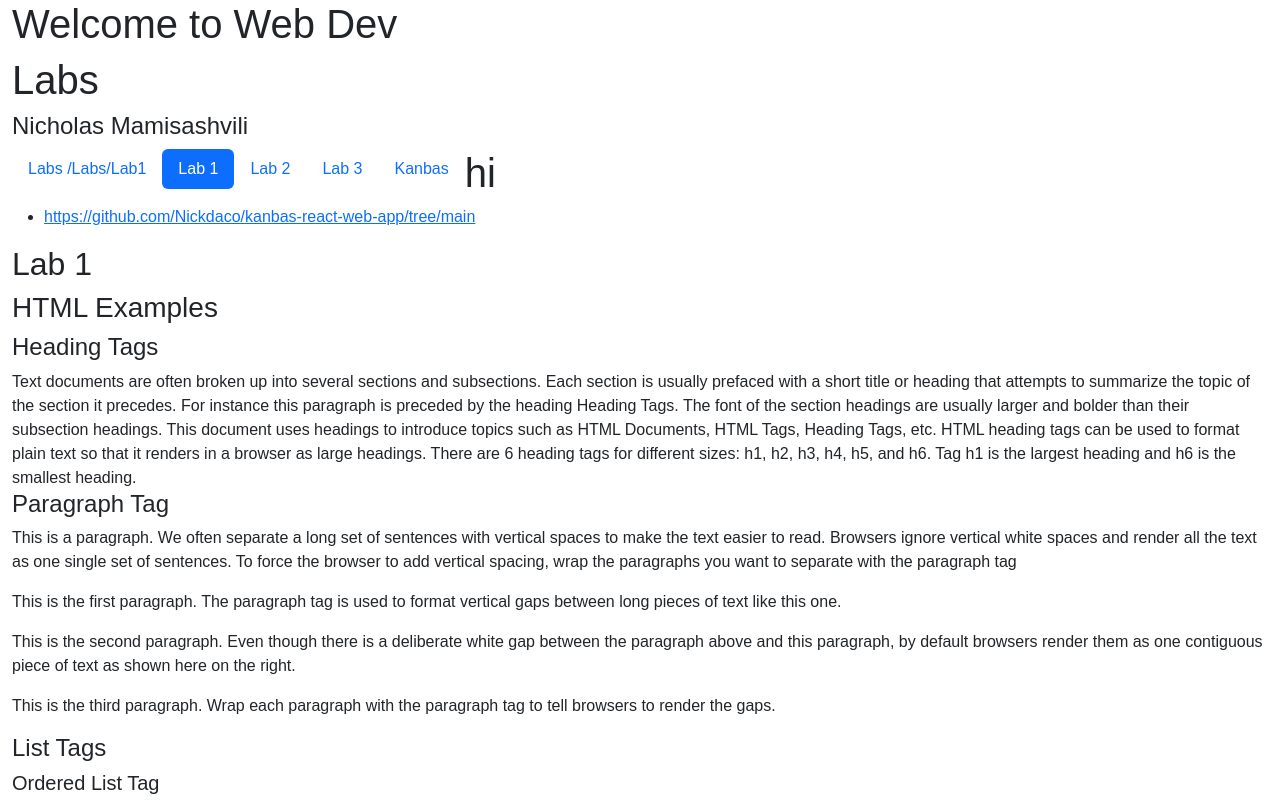
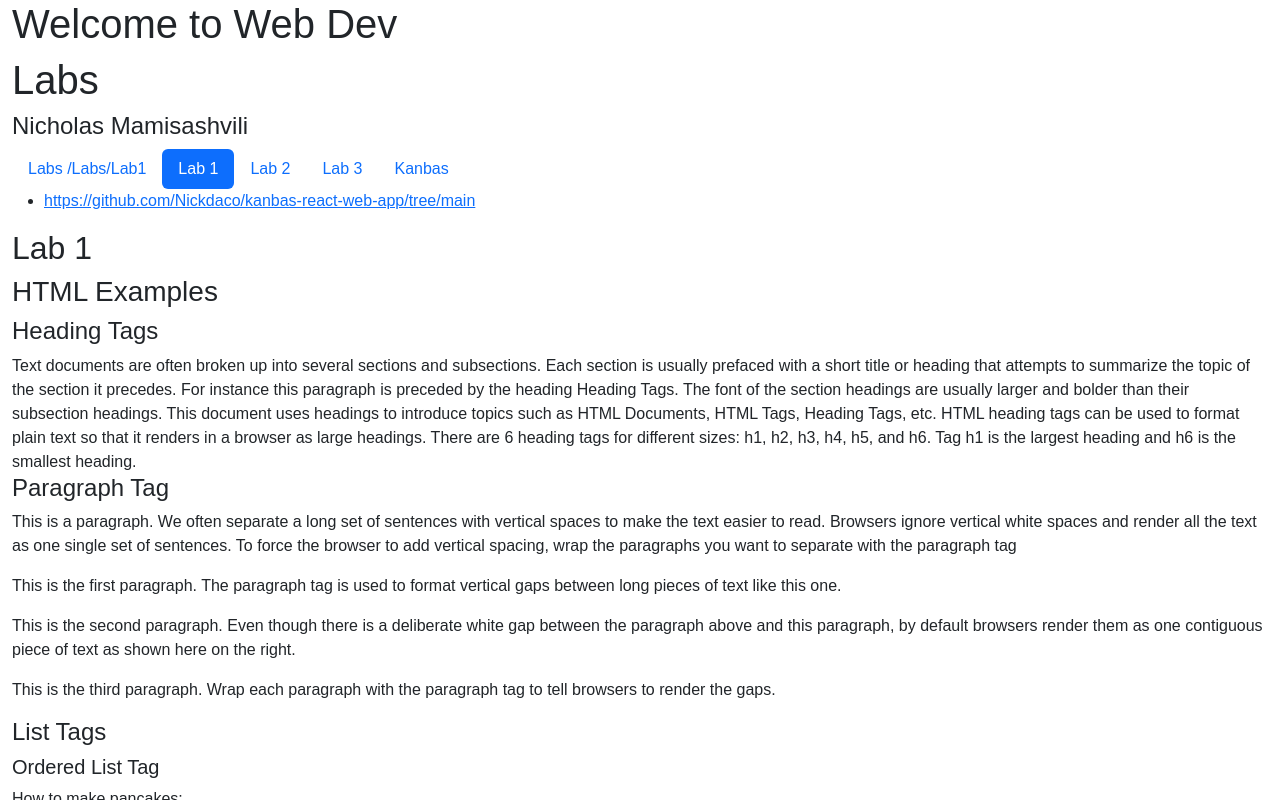
Before and after one commit to Nickdaco/kanbas-react-web-app, a React (Create React App) app: page /#/Labs/Lab1 in a window 1280 px wide. Shown: the top 800 px of the page. Built offline with nearby package versions, Linux system fonts and the light colour scheme.

Commit message:
remove testing "hi" lol

```diff
--- a/src/Labs/TOC.tsx
+++ b/src/Labs/TOC.tsx
@@ -49,8 +49,6 @@ export default function TOC() {
             Kanbas
           </Link>
         </li>
-        <i></i>
-        <h1> hi</h1>
       </ul>
       <ul>
         <li>
```
